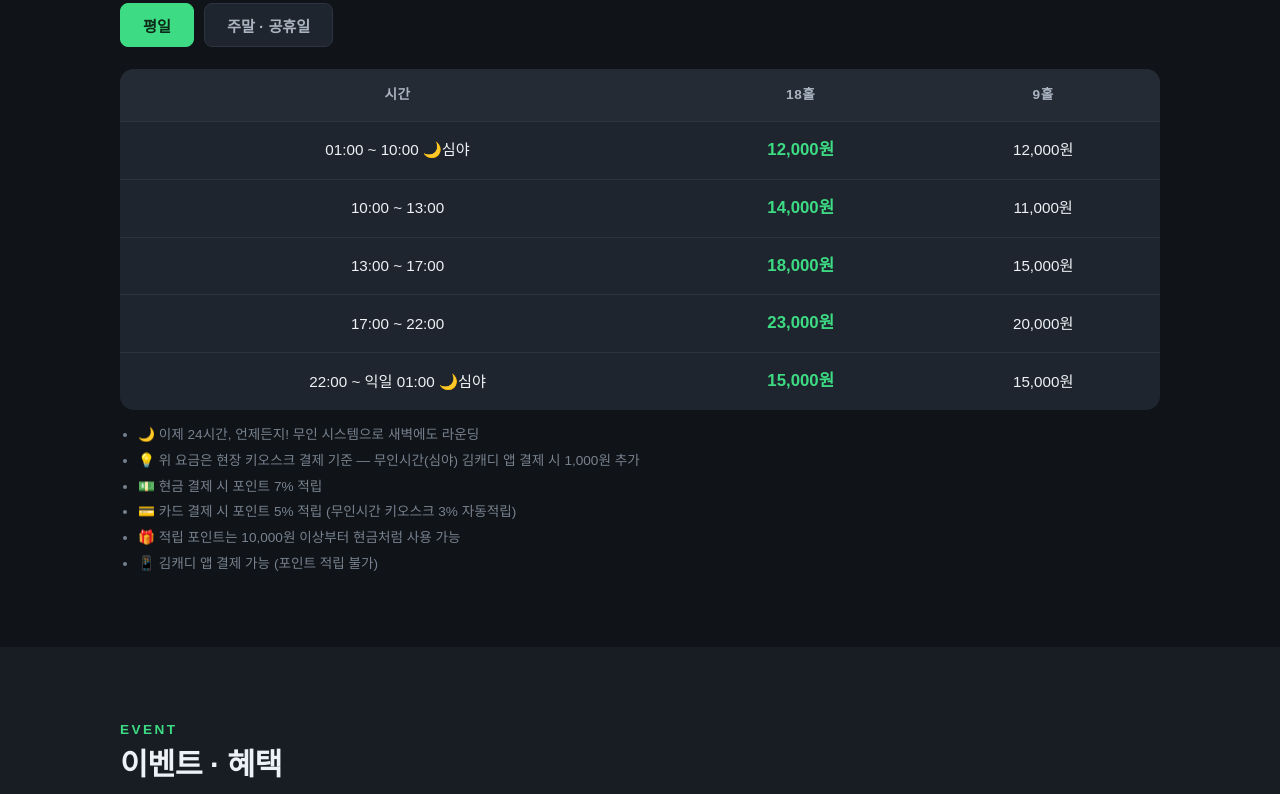
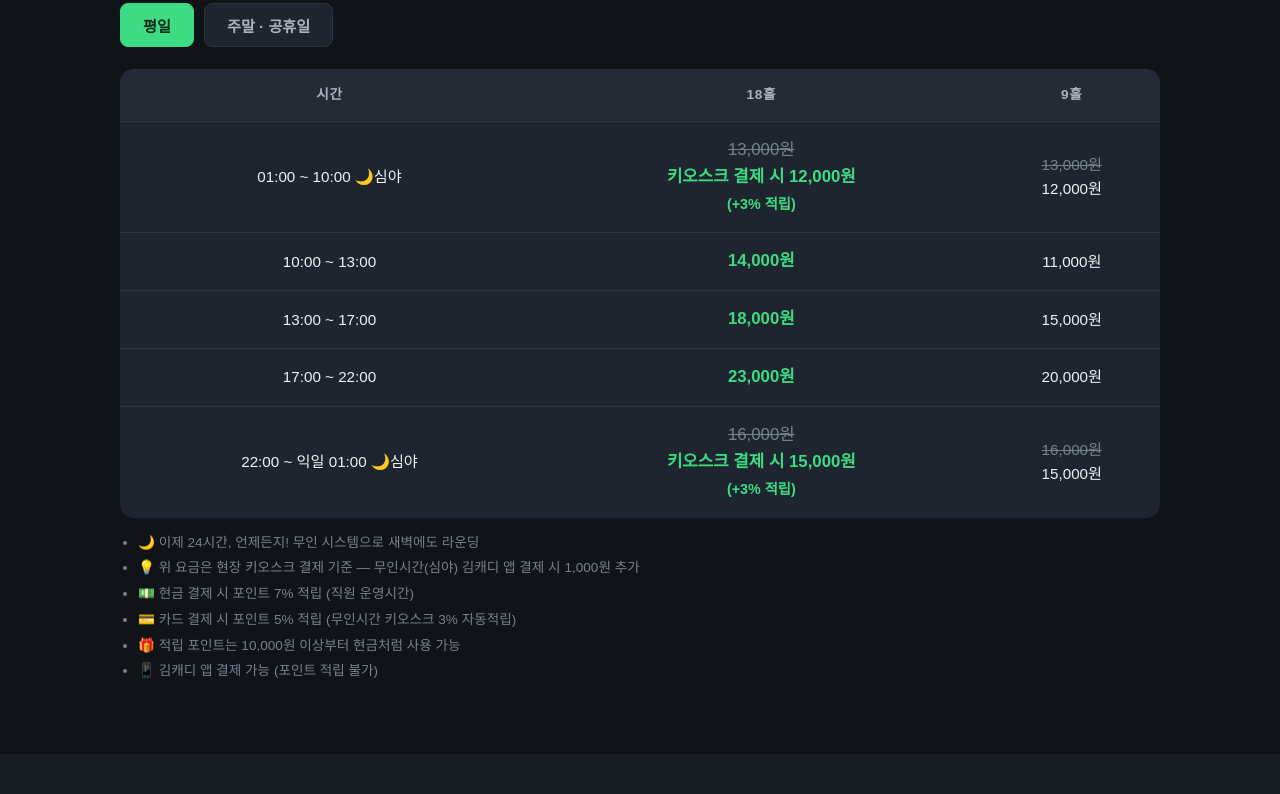
Before and after one commit to shs1719-oss/youngscreen, a plain HTML site: page index.html in a window 1280 px wide. Shown: the part 2690-3484 px from the top of the page. Drawn offline with Linux system fonts and the light colour scheme.

Commit message:
심야 요금 삭선+키오스크가 표기, 입장 결제 카드 전용으로 정정
Co-Authored-By: Claude Fable 5 <noreply@anthropic.com>

```diff
--- a/index.html
+++ b/index.html
@@ -35,26 +35,34 @@ const 설정 = {
   // 한 줄 = 표의 한 행.  ["시간대", "18홀 가격", "9홀 가격"],
   // 행 추가: 아무 줄이나 복사해서 아래에 붙여넣고 내용만 고치세요.
   평일요금: [
-    ["01:00 ~ 10:00 🌙심야", "12,000원", "12,000원"],
+    ["01:00 ~ 10:00 🌙심야",
+     "<s style='color:#77828f;font-weight:400'>13,000원</s><br>키오스크 결제 시 12,000원<br><span style='color:#3ddc84;font-size:.85em'>(+3% 적립)</span>",
+     "<s style='color:#77828f'>13,000원</s><br>12,000원"],
     ["10:00 ~ 13:00", "14,000원", "11,000원"],
     ["13:00 ~ 17:00", "18,000원", "15,000원"],
     ["17:00 ~ 22:00", "23,000원", "20,000원"],
-    ["22:00 ~ 익일 01:00 🌙심야", "15,000원", "15,000원"],
+    ["22:00 ~ 익일 01:00 🌙심야",
+     "<s style='color:#77828f;font-weight:400'>16,000원</s><br>키오스크 결제 시 15,000원<br><span style='color:#3ddc84;font-size:.85em'>(+3% 적립)</span>",
+     "<s style='color:#77828f'>16,000원</s><br>15,000원"],
   ],
 
   // ── 주말 · 공휴일 요금표 (1인 기준) ──
   주말요금: [
-    ["01:00 ~ 08:00 🌙심야", "13,000원", "13,000원"],
+    ["01:00 ~ 08:00 🌙심야",
+     "<s style='color:#77828f;font-weight:400'>14,000원</s><br>키오스크 결제 시 13,000원<br><span style='color:#3ddc84;font-size:.85em'>(+3% 적립)</span>",
+     "<s style='color:#77828f'>14,000원</s><br>13,000원"],
     ["08:00 ~ 13:00", "18,000원", "14,000원"],
     ["13:00 ~ 18:00", "18,000원", "15,000원"],
-    ["18:00 ~ 익일 01:00 🌙심야", "15,000원", "15,000원"],
+    ["18:00 ~ 익일 01:00 🌙심야",
+     "<s style='color:#77828f;font-weight:400'>16,000원</s><br>키오스크 결제 시 15,000원<br><span style='color:#3ddc84;font-size:.85em'>(+3% 적립)</span>",
+     "<s style='color:#77828f'>16,000원</s><br>15,000원"],
   ],
 
   // ── 요금표 아래 안내 문구 ──
   요금안내: [
     "🌙 이제 24시간, 언제든지! 무인 시스템으로 새벽에도 라운딩",
     "💡 위 요금은 현장 키오스크 결제 기준 — 무인시간(심야) 김캐디 앱 결제 시 1,000원 추가",
-    "💵 현금 결제 시 포인트 7% 적립",
+    "💵 현금 결제 시 포인트 7% 적립 (직원 운영시간)",
     "💳 카드 결제 시 포인트 5% 적립 (무인시간 키오스크 3% 자동적립)",
     "🎁 적립 포인트는 10,000원 이상부터 현금처럼 사용 가능",
     "📱 김캐디 앱 결제 가능 (포인트 적립 불가)",
@@ -99,7 +107,7 @@ const 설정 = {
   // 설명에 {전화번호} 라고 쓰면 위의 전화번호가 자동으로 들어갑니다.
   이용방법: [
     ["예약하기", "김캐디 앱 또는 홈페이지(www.youngscreen.co.kr)에서 원하는 시간을 예약하세요. 전화({전화번호}) 예약도 가능합니다."],
-    ["입장 · 결제", "입장 시 키오스크에서 결제해 주세요 (카드·현금·계좌이체 가능). 자동문 비밀번호는 예약하신 핸드폰 번호 뒤 4자리입니다. 💡 김캐디로 예약하셨어도 결제는 현장 키오스크에서 하시면 무인시간 1,000원 저렴 + 3% 적립(현금처럼 사용 가능)! 김캐디 앱 결제는 적립이 되지 않습니다."],
+    ["입장 · 결제", "입장 시 키오스크에서 카드로 결제해 주세요. 자동문 비밀번호는 예약하신 핸드폰 번호 뒤 4자리입니다. 💡 김캐디로 예약하셨어도 결제는 현장 키오스크에서 하시면 무인시간 1,000원 저렴 + 3% 적립(현금처럼 사용 가능)! 김캐디 앱 결제는 적립이 되지 않습니다."],
     ["플레이", "룸의 골프존 비전플러스에서 라운딩을 시작하세요. 하우스채는 무료, 커피와 차도 편하게 드세요. 추가 게임은 키오스크에서 추가 결제하시면 됩니다."],
     ["퇴실", "다음 분을 위해 자리 정리를 부탁드려요 (클럽·신발은 제자리에, 쓰레기는 카운터 옆 쓰레기통). 주차정산은 키오스크 또는 카운터 위 태블릿에서 꼭 해주세요! 실내는 절대 금연입니다 (흡연부스는 4번·5번 룸 사이)."],
   ],
@@ -310,11 +318,11 @@ const 설정 = {
       <table>
         <thead><tr><th>시간</th><th>18홀</th><th>9홀</th></tr></thead>
         <tbody id="wd-body">
-          <tr><td>01:00 ~ 10:00 🌙심야</td><td><strong>12,000원</strong></td><td>12,000원</td></tr>
+          <tr><td>01:00 ~ 10:00 🌙심야</td><td><strong><s style="color:#77828f;font-weight:400">13,000원</s><br>키오스크 결제 시 12,000원<br><span style="color:#3ddc84;font-size:.85em">(+3% 적립)</span></strong></td><td><s style="color:#77828f">13,000원</s><br>12,000원</td></tr>
           <tr><td>10:00 ~ 13:00</td><td><strong>14,000원</strong></td><td>11,000원</td></tr>
           <tr><td>13:00 ~ 17:00</td><td><strong>18,000원</strong></td><td>15,000원</td></tr>
           <tr><td>17:00 ~ 22:00</td><td><strong>23,000원</strong></td><td>20,000원</td></tr>
-          <tr><td>22:00 ~ 익일 01:00 🌙심야</td><td><strong>15,000원</strong></td><td>15,000원</td></tr>
+          <tr><td>22:00 ~ 익일 01:00 🌙심야</td><td><strong><s style="color:#77828f;font-weight:400">16,000원</s><br>키오스크 결제 시 15,000원<br><span style="color:#3ddc84;font-size:.85em">(+3% 적립)</span></strong></td><td><s style="color:#77828f">16,000원</s><br>15,000원</td></tr>
         </tbody>
       </table>
     </div>
@@ -322,16 +330,16 @@ const 설정 = {
       <table>
         <thead><tr><th>시간</th><th>18홀</th><th>9홀</th></tr></thead>
         <tbody id="wk-body">
-          <tr><td>01:00 ~ 08:00 🌙심야</td><td><strong>13,000원</strong></td><td>13,000원</td></tr>
+          <tr><td>01:00 ~ 08:00 🌙심야</td><td><strong><s style="color:#77828f;font-weight:400">14,000원</s><br>키오스크 결제 시 13,000원<br><span style="color:#3ddc84;font-size:.85em">(+3% 적립)</span></strong></td><td><s style="color:#77828f">14,000원</s><br>13,000원</td></tr>
           <tr><td>08:00 ~ 13:00</td><td><strong>18,000원</strong></td><td>14,000원</td></tr>
           <tr><td>13:00 ~ 18:00</td><td><strong>18,000원</strong></td><td>15,000원</td></tr>
-          <tr><td>18:00 ~ 익일 01:00 🌙심야</td><td><strong>15,000원</strong></td><td>15,000원</td></tr>
+          <tr><td>18:00 ~ 익일 01:00 🌙심야</td><td><strong><s style="color:#77828f;font-weight:400">16,000원</s><br>키오스크 결제 시 15,000원<br><span style="color:#3ddc84;font-size:.85em">(+3% 적립)</span></strong></td><td><s style="color:#77828f">16,000원</s><br>15,000원</td></tr>
         </tbody>
       </table>
     </div>
     <ul class="note" id="price-notes">
       <li>🌙 이제 24시간, 언제든지! 무인 시스템으로 새벽에도 라운딩</li>
-      <li>💵 현금 결제 시 포인트 7% 적립</li>
+      <li>💵 현금 결제 시 포인트 7% 적립 (직원 운영시간)</li>
       <li>💳 카드 결제 시 포인트 5% 적립 (무인시간 키오스크 3% 자동적립)</li>
       <li>🎁 적립 포인트는 10,000원 이상부터 현금처럼 사용 가능</li>
       <li>💡 위 요금은 현장 키오스크 결제 기준 — 무인시간(심야) 김캐디 앱 결제 시 1,000원 추가</li>
@@ -386,7 +394,7 @@ const 설정 = {
     <p class="desc">처음 오셔도 어렵지 않아요.</p>
     <div class="steps" id="steps-list">
       <div class="step"><div><h3>예약하기</h3><p>김캐디 앱 또는 홈페이지(www.youngscreen.co.kr)에서 원하는 시간을 예약하세요. 전화(<span class="js-phone">010-9440-6900</span>) 예약도 가능합니다.</p></div></div>
-      <div class="step"><div><h3>입장 · 결제</h3><p>입장 시 키오스크에서 결제해 주세요 (카드·현금·계좌이체 가능). 자동문 비밀번호는 예약하신 핸드폰 번호 뒤 4자리입니다. 💡 김캐디로 예약하셨어도 결제는 현장 키오스크에서 하시면 무인시간 1,000원 저렴 + 3% 적립(현금처럼 사용 가능)! 김캐디 앱 결제는 적립이 되지 않습니다.</p></div></div>
+      <div class="step"><div><h3>입장 · 결제</h3><p>입장 시 키오스크에서 카드로 결제해 주세요. 자동문 비밀번호는 예약하신 핸드폰 번호 뒤 4자리입니다. 💡 김캐디로 예약하셨어도 결제는 현장 키오스크에서 하시면 무인시간 1,000원 저렴 + 3% 적립(현금처럼 사용 가능)! 김캐디 앱 결제는 적립이 되지 않습니다.</p></div></div>
       <div class="step"><div><h3>플레이</h3><p>룸의 골프존 비전플러스에서 라운딩을 시작하세요. 하우스채는 무료, 커피와 차도 편하게 드세요. 추가 게임은 키오스크에서 추가 결제하시면 됩니다.</p></div></div>
       <div class="step"><div><h3>퇴실</h3><p>다음 분을 위해 자리 정리를 부탁드려요 (클럽·신발은 제자리에, 쓰레기는 카운터 옆 쓰레기통). 주차정산은 키오스크 또는 카운터 위 태블릿에서 꼭 해주세요! 실내는 절대 금연입니다 (흡연부스는 4번·5번 룸 사이).</p></div></div>
     </div>
```
